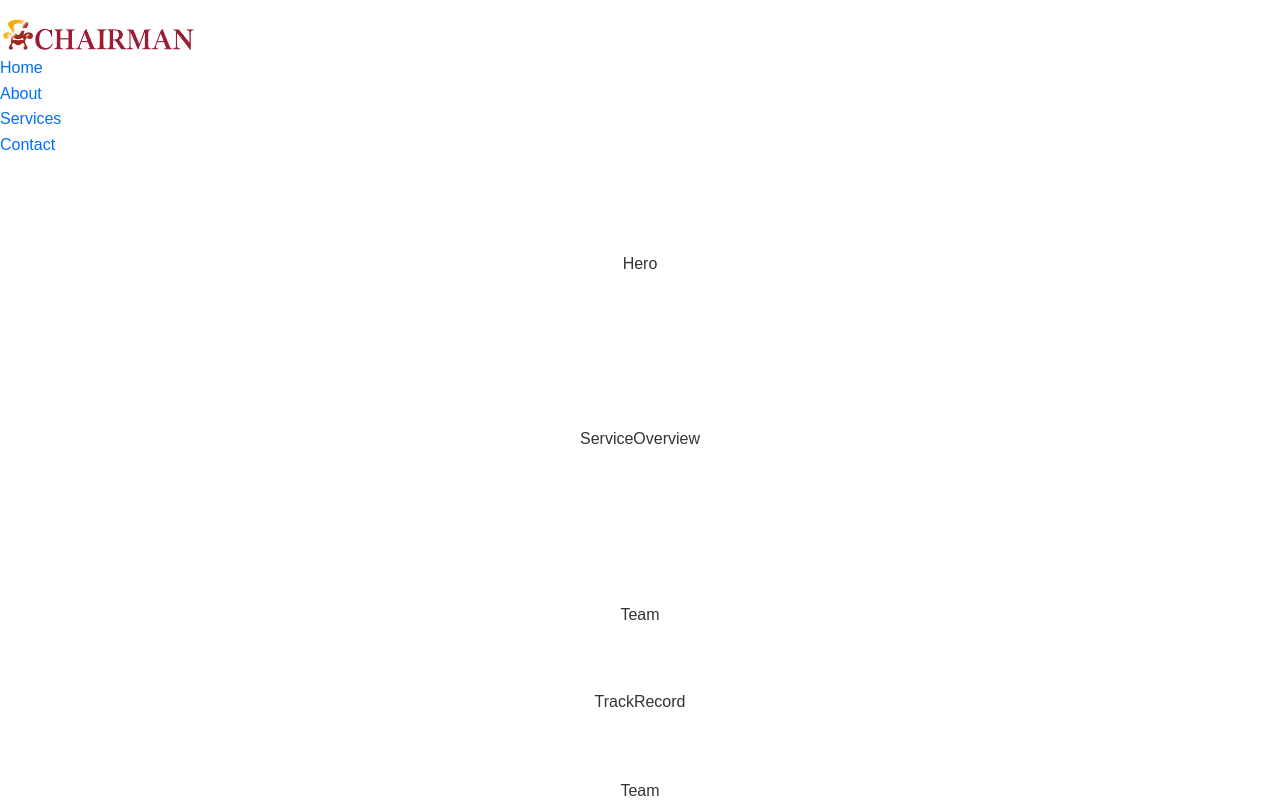
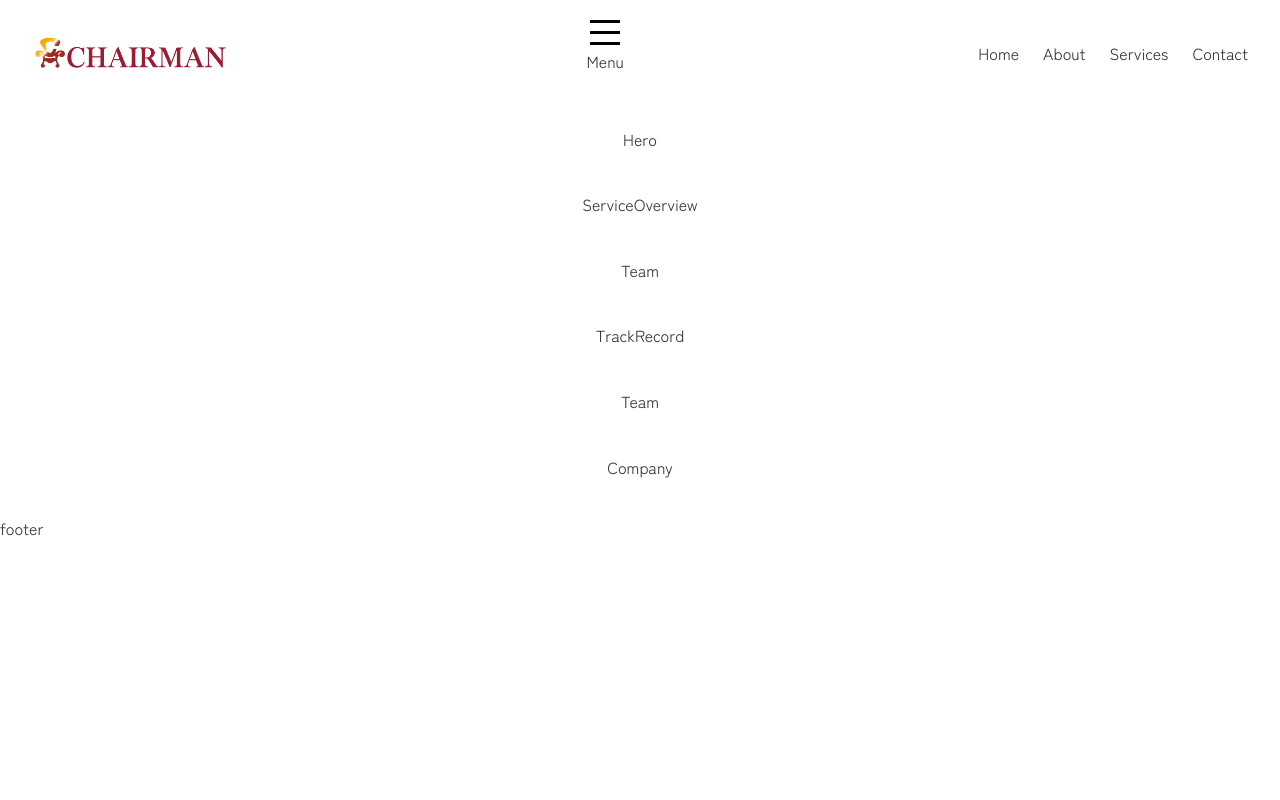
Before and after one commit to FUFU222/New-Chair-Corporate, a Next.js app: page / in a window 1280 px wide. Shown: the top 800 px of the page. Built offline with nearby package versions, Linux system fonts and the light colour scheme.

Commit message:
toggleButton styling

```diff
--- a/app/layout.js
+++ b/app/layout.js
@@ -18,7 +18,7 @@ export const metadata = {
 export default function RootLayout({ children }) {
   return (
     <html lang="ja">
-      <body>
+      <body className={ZenKakuGothicNew.className}>
         <Header />
         <main>{children}</main>
         <Footer />
--- a/app/page.js
+++ b/app/page.js
@@ -1,4 +1,4 @@
-import styles from "@/src/styles/page.module.css"
+import styles from "./page.module.css"
 import Hero from "@/src/components/Hero/Hero";
 import ServiceOverview from "@/src/components/ServiceOverview/ServiceOverview";
 import Team from "@/src/components/Team/Team";
--- /dev/null
+++ b/app/page.module.css
@@ -0,0 +1,12 @@
+.page {
+  display: flex;
+  flex-direction: column;
+  align-items: center;
+  padding: 20px;
+  max-width: 1200px;
+  margin: 0 auto;
+}
+
+.page > *:not(:last-child) {
+  margin-bottom: 40px;
+}
--- a/src/components/Header/Header.jsx
+++ b/src/components/Header/Header.jsx
@@ -1,10 +1,20 @@
+"use client"
+
+import { useState } from "react"
 import Image from "next/image"
 import Link from "next/link"
+
+import ToggleButton from "./ToggleButton/ToggleButton";
+import Navigation from "./Navigation/Navigation";
+
 import styles from "./Header.module.css"
 
+
 export default function Header() {
+  const [open, setOpen] = useState(false);
   return (
-    <header className={styles.Header}>
+    <header className={styles.header}>
+      <Link href="#">
         <Image
           src="/images/companyLogo.png"
           alt="株式会社CHAIRMANのロゴ"
@@ -12,22 +22,15 @@ export default function Header() {
           height={40}
           priority
           />
-      <nav className={styles.nav}>
-        <ul className={styles.navList}>
-          <li className={styles.navItem}>
-            <Link href="/">Home</Link>
-          </li>
-          <li className={styles.navItem}>
-            <Link href="/about">About</Link>
-          </li>
-          <li className={styles.navItem}>
-            <Link href="/services">Services</Link>
-          </li>
-          <li className={styles.navItem}>
-            <Link href="/contact">Contact</Link>
-          </li>
-        </ul>
-      </nav>
+      </Link>
+      <ToggleButton
+        open={open}
+        label="メニューを開きます"
+        onClick={() => setOpen(!open)}
+        />
+      <Navigation
+        id="navigation"
+        open={open}/>
     </header>
   )
 }
--- a/src/components/Header/Header.module.css
+++ b/src/components/Header/Header.module.css
@@ -13,7 +13,7 @@
 }
 
 /* ナビゲーションメニュー */
-.nav {
+.navList {
   display: flex;
   gap: 1.5rem;
 }
--- /dev/null
+++ b/src/components/Header/Navigation/Navigation.jsx
@@ -0,0 +1,24 @@
+import Link from "next/link"
+
+import styles from "./Navigation.module.css"
+
+export default function Navigation({open}) {
+  return (
+    <nav className={styles.nav}>
+      <ul className={styles.navList}>
+        <li className={styles.navItem}>
+          <Link href="/">Home</Link>
+        </li>
+        <li className={styles.navItem}>
+          <Link href="/about">About</Link>
+        </li>
+        <li className={styles.navItem}>
+          <Link href="/services">Services</Link>
+        </li>
+        <li className={styles.navItem}>
+          <Link href="/contact">Contact</Link>
+        </li>
+      </ul>
+    </nav>
+  )
+}
--- /dev/null
+++ b/src/components/Header/Navigation/Navigation.module.css
@@ -0,0 +1,13 @@
+.navList {
+  display: flex;
+  gap: 1.5rem;
+}
+.navLink {
+  color: #fff;
+  text-decoration: none;
+  font-weight: 500;
+  transition: color 0.3s ease;
+}
+.navLink:hover {
+  color: #0070f3;
+}
--- /dev/null
+++ b/src/components/Header/ToggleButton/ToggleButton.jsx
@@ -0,0 +1,28 @@
+// import styles from "./ToggleButton.module.css"
+
+// export default function ToggleButton({open, onClick}) {
+
+//   console.log(open)
+//   return (
+//     <div className={open ? styles.open : styles.close}
+//       onClick={onClick}>
+//       <span className={styles.line}></span>
+//       <span className={styles.line}></span>
+//       <span className={styles.line}></span>
+//       <p>{open ? "Close" : "Menu"}</p>
+//     </div>
+//   )
+// }
+
+import styles from "./ToggleButton.module.css";
+
+export default function ToggleButton({ open, onClick }) {
+  return (
+    <div className={styles.toggleButton} onClick={onClick}>
+      <span className={`${styles.line} ${open ? styles.openLine : ""}`}></span>
+      <span className={`${styles.line} ${open ? styles.openLine : ""}`}></span>
+      <span className={`${styles.line} ${open ? styles.openLine : ""}`}></span>
+      <p>{open ? "Close" : "Menu"}</p>
+    </div>
+  );
+}
--- /dev/null
+++ b/src/components/Header/ToggleButton/ToggleButton.module.css
@@ -0,0 +1,28 @@
+ .open {
+  background-color: rgb(252, 156, 156);
+}
+.toggleButton {
+  display: flex;
+  flex-direction: column;
+  align-items: center;
+  cursor: pointer;
+}
+.line {
+  width: 30px; /* ラインの幅 */
+  height: 3px; /* ラインの高さ */
+  background-color: black;
+  margin: 4px 0;
+  transition: transform 0.3s ease, opacity 0.3s ease;
+}
+
+.openLine:nth-child(1) {
+  transform: rotate(45deg) translate(8px, 8px); /* 最初のラインを斜めに */
+}
+
+.openLine:nth-child(2) {
+  opacity: 0; /* 真ん中のラインを非表示 */
+}
+
+.openLine:nth-child(3) {
+  transform: rotate(-45deg) translate(8px, -8px); /* 下のラインを斜めに */
+}
--- a/src/styles/globals.css
+++ b/src/styles/globals.css
@@ -10,9 +10,8 @@
 html,
 body {
   height: 100%;
-  font-family: Arial, sans-serif; /* 基本のフォントファミリー */
   line-height: 1.6;
-  color: #333; /* テキストの基本カラー */
+  color: #333;
 }
 
 body {
@@ -21,16 +20,14 @@ body {
   min-height: 100vh;
 }
 
-/* 画像の最大幅制限 */
 img {
   max-width: 100%;
   height: auto;
   display: block;
 }
 
-/* リンクのスタイル */
 a {
-  color: #0070f3; /* リンクのカラー */
+  color: #333; /* リンクのカラー */
   text-decoration: none;
 }
 
--- a/src/styles/page.module.css
+++ /dev/null
@@ -1,168 +0,0 @@
-.page {
-  --gray-rgb: 0, 0, 0;
-  --gray-alpha-200: rgba(var(--gray-rgb), 0.08);
-  --gray-alpha-100: rgba(var(--gray-rgb), 0.05);
-
-  --button-primary-hover: #383838;
-  --button-secondary-hover: #f2f2f2;
-
-  display: grid;
-  grid-template-rows: 20px 1fr 20px;
-  align-items: center;
-  justify-items: center;
-  min-height: 100svh;
-  padding: 80px;
-  gap: 64px;
-  font-family: var(--font-geist-sans);
-}
-
-@media (prefers-color-scheme: dark) {
-  .page {
-    --gray-rgb: 255, 255, 255;
-    --gray-alpha-200: rgba(var(--gray-rgb), 0.145);
-    --gray-alpha-100: rgba(var(--gray-rgb), 0.06);
-
-    --button-primary-hover: #ccc;
-    --button-secondary-hover: #1a1a1a;
-  }
-}
-
-.main {
-  display: flex;
-  flex-direction: column;
-  gap: 32px;
-  grid-row-start: 2;
-}
-
-.main ol {
-  font-family: var(--font-geist-mono);
-  padding-left: 0;
-  margin: 0;
-  font-size: 14px;
-  line-height: 24px;
-  letter-spacing: -0.01em;
-  list-style-position: inside;
-}
-
-.main li:not(:last-of-type) {
-  margin-bottom: 8px;
-}
-
-.main code {
-  font-family: inherit;
-  background: var(--gray-alpha-100);
-  padding: 2px 4px;
-  border-radius: 4px;
-  font-weight: 600;
-}
-
-.ctas {
-  display: flex;
-  gap: 16px;
-}
-
-.ctas a {
-  appearance: none;
-  border-radius: 128px;
-  height: 48px;
-  padding: 0 20px;
-  border: none;
-  border: 1px solid transparent;
-  transition:
-    background 0.2s,
-    color 0.2s,
-    border-color 0.2s;
-  cursor: pointer;
-  display: flex;
-  align-items: center;
-  justify-content: center;
-  font-size: 16px;
-  line-height: 20px;
-  font-weight: 500;
-}
-
-a.primary {
-  background: var(--foreground);
-  color: var(--background);
-  gap: 8px;
-}
-
-a.secondary {
-  border-color: var(--gray-alpha-200);
-  min-width: 180px;
-}
-
-.footer {
-  grid-row-start: 3;
-  display: flex;
-  gap: 24px;
-}
-
-.footer a {
-  display: flex;
-  align-items: center;
-  gap: 8px;
-}
-
-.footer img {
-  flex-shrink: 0;
-}
-
-/* Enable hover only on non-touch devices */
-@media (hover: hover) and (pointer: fine) {
-  a.primary:hover {
-    background: var(--button-primary-hover);
-    border-color: transparent;
-  }
-
-  a.secondary:hover {
-    background: var(--button-secondary-hover);
-    border-color: transparent;
-  }
-
-  .footer a:hover {
-    text-decoration: underline;
-    text-underline-offset: 4px;
-  }
-}
-
-@media (max-width: 600px) {
-  .page {
-    padding: 32px;
-    padding-bottom: 80px;
-  }
-
-  .main {
-    align-items: center;
-  }
-
-  .main ol {
-    text-align: center;
-  }
-
-  .ctas {
-    flex-direction: column;
-  }
-
-  .ctas a {
-    font-size: 14px;
-    height: 40px;
-    padding: 0 16px;
-  }
-
-  a.secondary {
-    min-width: auto;
-  }
-
-  .footer {
-    flex-wrap: wrap;
-    align-items: center;
-    justify-content: center;
-  }
-}
-
-@media (prefers-color-scheme: dark) {
-  .logo {
-    filter: invert();
-  }
-}
```
Lines whose indentation alone changed are shown as unchanged.
